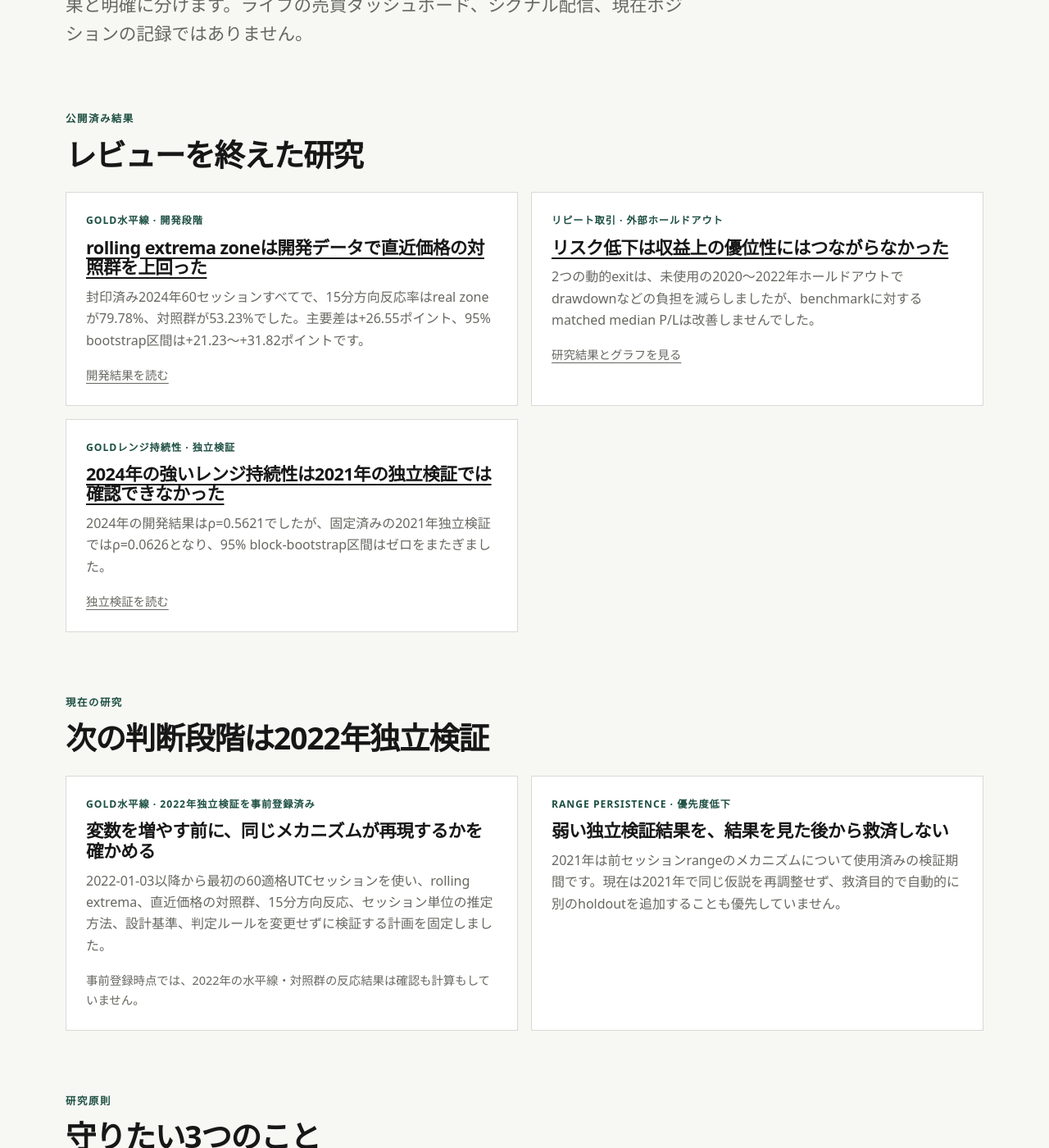
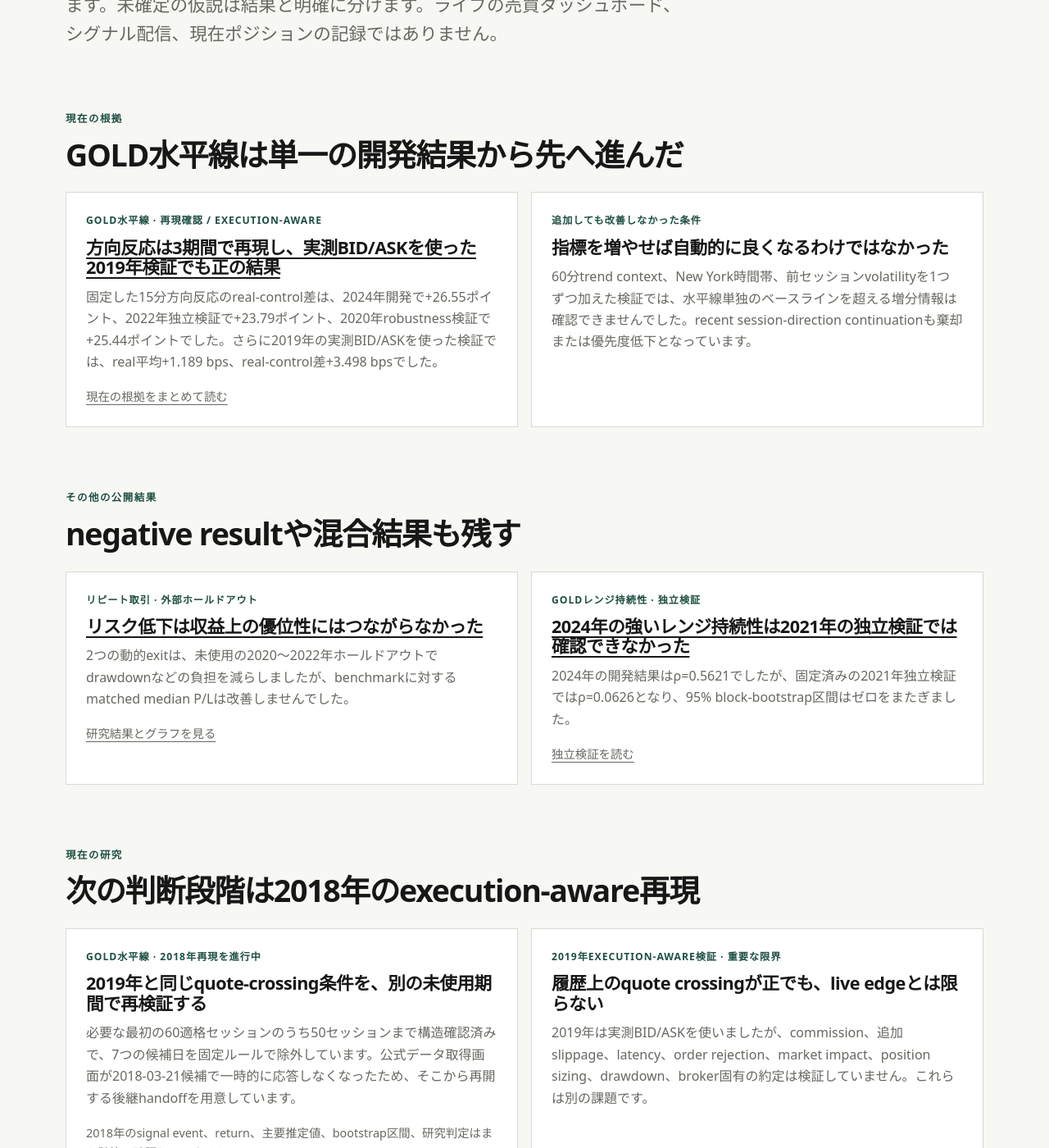
Before and after one commit to Josh-Temple/studio-lab-research, a Jekyll site: the page built from ja/trading.md, in a window 1280 px wide and 1400 px high, scrolled down 606 px. Shown: the whole window at 82% size. Built offline with Jekyll 4.4.1, drawn with Linux system fonts in a browser that asks for light colours; some of the changed text lies outside the part shown.

Commit message:
Refresh Japanese Trading research status

```diff
--- a/ja/trading.md
+++ b/ja/trading.md
@@ -2,22 +2,33 @@
 title: トレード
 lang: ja
 permalink: /ja/trading/
-description: Studio Labのレビュー済みトレード研究。開発テスト、ホールドアウト、独立検証、リスク管理、negative resultを含みます。
+description: Studio Labのレビュー済みトレード研究。開発テスト、ホールドアウト、独立検証、execution-aware検証、リスク管理、negative resultを含みます。
 ---
 
 <p class="eyebrow">トレード研究</p>
 <h1>ストーリーを信じる前に、優位性を検証する。</h1>
-<p class="lede">Studio Labの系統的トレード研究から、レビュー済みの開発結果、ホールドアウト、独立検証、negative resultや混合結果を公開します。未確定の仮説は結果と明確に分けます。ライブの売買ダッシュボード、シグナル配信、現在ポジションの記録ではありません。</p>
+<p class="lede">Studio Labの系統的トレード研究から、レビュー済みの開発結果、ホールドアウト、独立検証、execution-aware検証、negative resultや混合結果を公開します。未確定の仮説は結果と明確に分けます。ライブの売買ダッシュボード、シグナル配信、現在ポジションの記録ではありません。</p>
 
 <section class="section">
-  <div class="section-heading"><div><p class="eyebrow">公開済み結果</p><h2>レビューを終えた研究</h2></div></div>
+  <div class="section-heading"><div><p class="eyebrow">現在の根拠</p><h2>GOLD水平線は単一の開発結果から先へ進んだ</h2></div></div>
   <div class="feature-grid feature-grid-wide">
     <article class="feature-card">
-      <p class="feature-meta">GOLD水平線 · 開発段階</p>
-      <h3><a href="{{ '/ja/research/gold-horizontal-recent-price-control-development/' | relative_url }}">rolling extrema zoneは開発データで直近価格の対照群を上回った</a></h3>
-      <p>封印済み2024年60セッションすべてで、15分方向反応率はreal zoneが79.78%、対照群が53.23%でした。主要差は+26.55ポイント、95% bootstrap区間は+21.23〜+31.82ポイントです。</p>
-      <p class="card-links"><a href="{{ '/ja/research/gold-horizontal-recent-price-control-development/' | relative_url }}">開発結果を読む</a></p>
+      <p class="feature-meta">GOLD水平線 · 再現確認 / execution-aware</p>
+      <h3><a href="{{ '/ja/research/gold-horizontal-replication-execution-evidence/' | relative_url }}">方向反応は3期間で再現し、実測BID/ASKを使った2019年検証でも正の結果</a></h3>
+      <p>固定した15分方向反応のreal-control差は、2024年開発で+26.55ポイント、2022年独立検証で+23.79ポイント、2020年robustness検証で+25.44ポイントでした。さらに2019年の実測BID/ASKを使った検証では、real平均+1.189 bps、real-control差+3.498 bpsでした。</p>
+      <p class="card-links"><a href="{{ '/ja/research/gold-horizontal-replication-execution-evidence/' | relative_url }}">現在の根拠をまとめて読む</a></p>
     </article>
+    <article class="feature-card">
+      <p class="feature-meta">追加しても改善しなかった条件</p>
+      <h3>指標を増やせば自動的に良くなるわけではなかった</h3>
+      <p>60分trend context、New York時間帯、前セッションvolatilityを1つずつ加えた検証では、水平線単独のベースラインを超える増分情報は確認できませんでした。recent session-direction continuationも棄却または優先度低下となっています。</p>
+    </article>
+  </div>
+</section>
+
+<section class="section">
+  <div class="section-heading"><div><p class="eyebrow">その他の公開結果</p><h2>negative resultや混合結果も残す</h2></div></div>
+  <div class="feature-grid feature-grid-wide">
     <article class="feature-card">
       <p class="feature-meta">リピート取引 · 外部ホールドアウト</p>
       <h3><a href="{{ '/ja/research/repeat-trading-external-holdout/' | relative_url }}">リスク低下は収益上の優位性にはつながらなかった</a></h3>
@@ -34,18 +45,18 @@ description: Studio Labのレビュー済みトレード研究。開発テスト
 </section>
 
 <section class="section">
-  <div class="section-heading"><div><p class="eyebrow">現在の研究</p><h2>次の判断段階は2022年独立検証</h2></div></div>
+  <div class="section-heading"><div><p class="eyebrow">現在の研究</p><h2>次の判断段階は2018年のexecution-aware再現</h2></div></div>
   <div class="feature-grid feature-grid-wide">
     <article class="feature-card">
-      <p class="feature-meta">GOLD水平線 · 2022年独立検証を事前登録済み</p>
-      <h3>変数を増やす前に、同じメカニズムが再現するかを確かめる</h3>
-      <p>2022-01-03以降から最初の60適格UTCセッションを使い、rolling extrema、直近価格の対照群、15分方向反応、セッション単位の推定方法、設計基準、判定ルールを変更せずに検証する計画を固定しました。</p>
-      <p class="card-links">事前登録時点では、2022年の水平線・対照群の反応結果は確認も計算もしていません。</p>
+      <p class="feature-meta">GOLD水平線 · 2018年再現を進行中</p>
+      <h3>2019年と同じquote-crossing条件を、別の未使用期間で再検証する</h3>
+      <p>必要な最初の60適格セッションのうち50セッションまで構造確認済みで、7つの候補日を固定ルールで除外しています。公式データ取得画面が2018-03-21候補で一時的に応答しなくなったため、そこから再開する後継handoffを用意しています。</p>
+      <p class="card-links">2018年のsignal event、return、主要推定値、bootstrap区間、研究判定はまだ計算・確認していません。</p>
     </article>
     <article class="feature-card">
-      <p class="feature-meta">Range persistence · 優先度低下</p>
-      <h3>弱い独立検証結果を、結果を見た後から救済しない</h3>
-      <p>2021年は前セッションrangeのメカニズムについて使用済みの検証期間です。現在は2021年で同じ仮説を再調整せず、救済目的で自動的に別のholdoutを追加することも優先していません。</p>
+      <p class="feature-meta">2019年execution-aware検証 · 重要な限界</p>
+      <h3>履歴上のquote crossingが正でも、live edgeとは限らない</h3>
+      <p>2019年は実測BID/ASKを使いましたが、commission、追加slippage、latency、order rejection、market impact、position sizing、drawdown、broker固有の約定は検証していません。これらは別の課題です。</p>
     </article>
   </div>
 </section>
@@ -55,12 +66,12 @@ description: Studio Labのレビュー済みトレード研究。開発テスト
   <div class="feature-grid">
     <article class="feature-card"><p class="feature-meta">01</p><h3>ホールドアウトはホールドアウトのまま使う</h3><p>未使用期間を見る前にルールや閾値を固定し、一度開いた期間を同じ主張の再調整に使いません。</p></article>
     <article class="feature-card"><p class="feature-meta">02</p><h3>反応率と収益性を分ける</h3><p>方向反応率が高いことは追加検証の理由になりますが、それだけで期待値、drawdown、実行可能な利益が確認されたとは判断しません。</p></article>
-    <article class="feature-card"><p class="feature-meta">03</p><h3>単純なベースラインを重視する</h3><p>複雑なfilterや予測モデルは、高度に見えること自体を理由に採用せず、より単純な比較対象に対する増分価値を確認します。</p></article>
+    <article class="feature-card"><p class="feature-meta">03</p><h3>execution evidenceにも限界がある</h3><p>履歴上の実測BID/ASKを使う検証はbarだけの反応率より強い根拠ですが、実際のbroker約定と同じものとして扱いません。</p></article>
   </div>
 </section>
 
 <section class="section public-boundary">
   <p class="eyebrow">範囲</p>
   <h2>研究記録であり、投資助言ではありません。</h2>
-  <p>ここに示す結果には、過去データやシミュレーションに基づくものが含まれます。将来の収益性を保証するものではなく、特定の売買、数量増加、戦略採用を勧めるものでもありません。</p>
+  <p>ここに示す結果は過去データを使った実験です。将来の収益性を保証するものではなく、特定の売買、数量増加、戦略採用を勧めるものでもありません。</p>
 </section>
```
